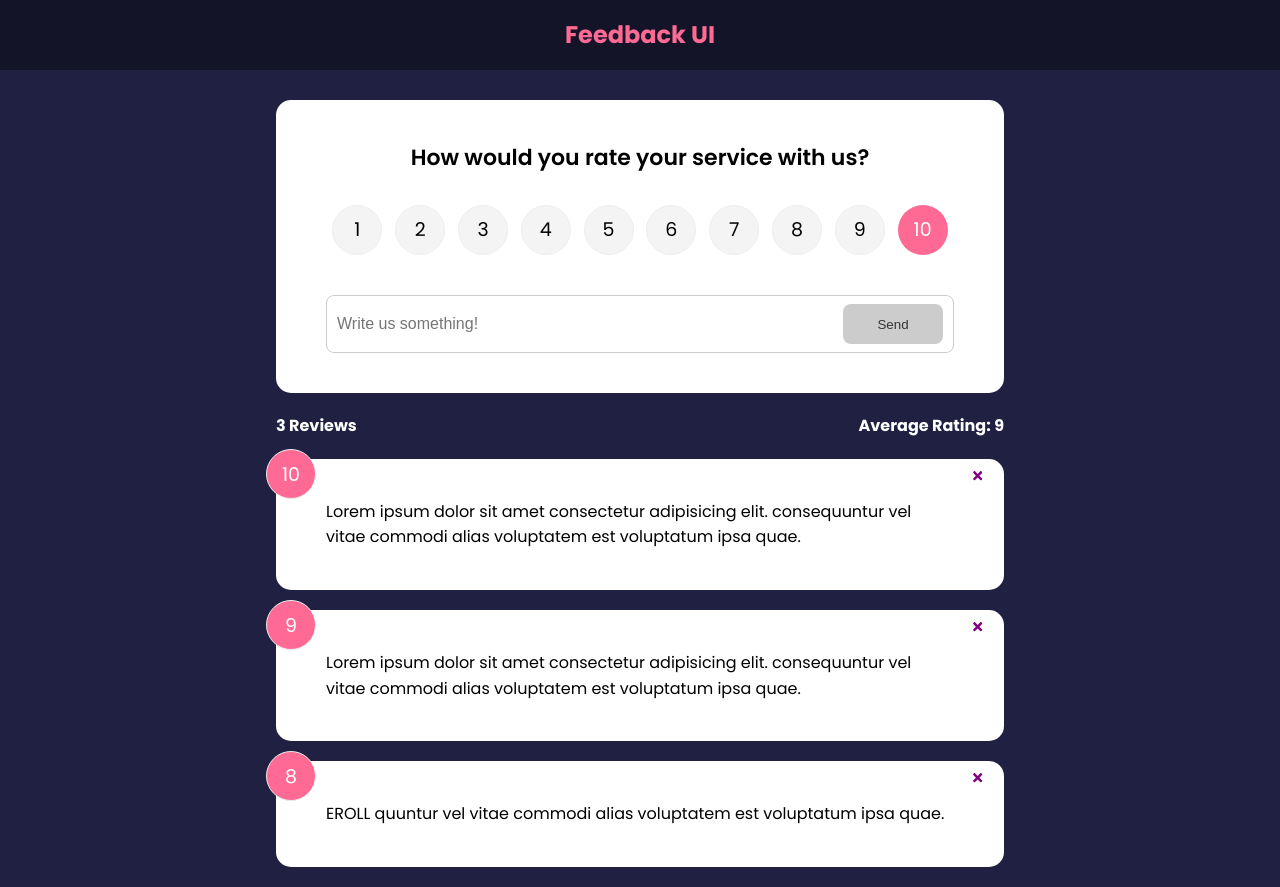
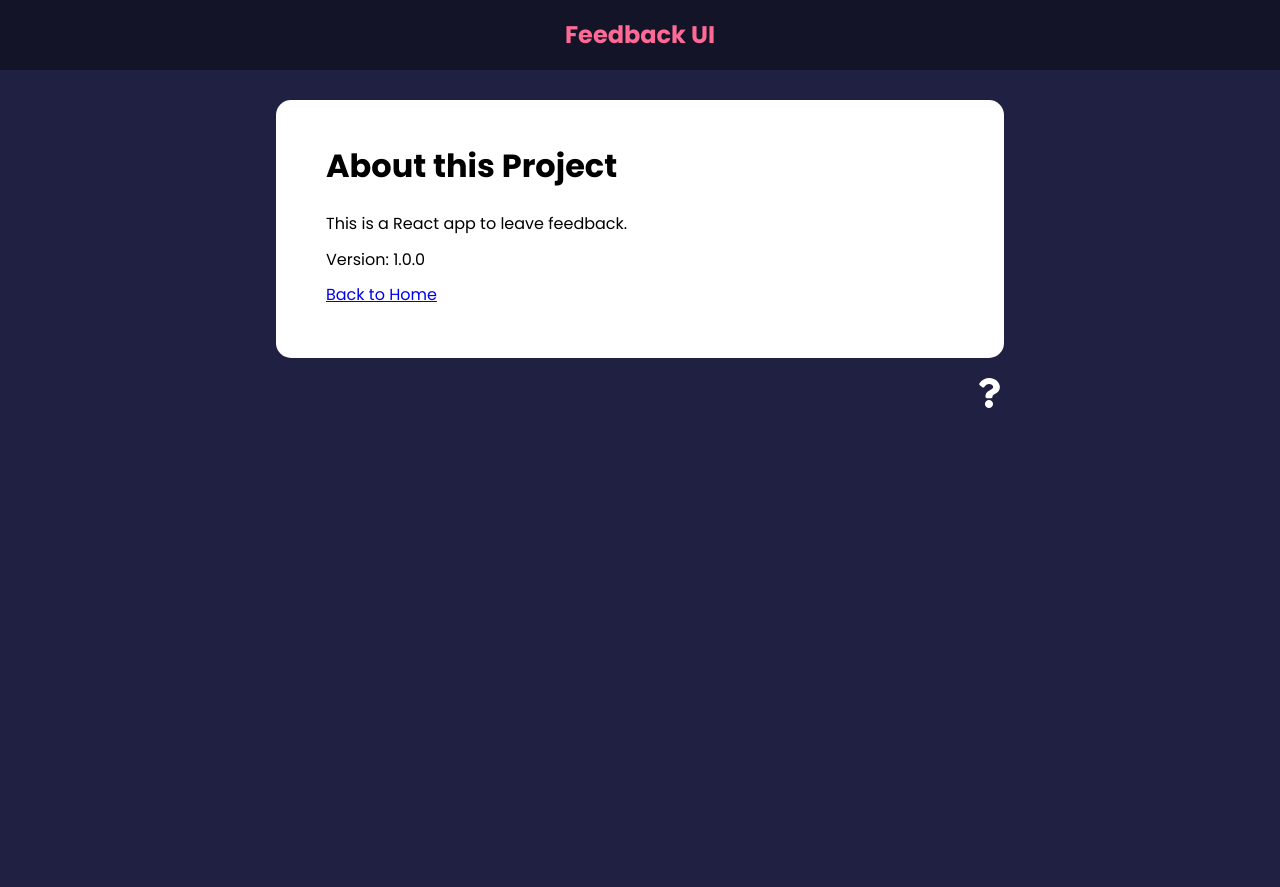
Before and after one commit to Eroll-Uka/React-Feedback-Project, a React (Create React App) app in the folder feedback-app/: page /about in a window 1280 px wide. After the commit the page ends 800 px from the top, so only its background shows below. Built offline with nearby package versions, Linux system fonts and the light colour scheme.

Commit message:
Added About Page + Routes & Links

```diff
--- a/feedback-app/package.json
+++ b/feedback-app/package.json
@@ -11,6 +11,7 @@
     "react-dom": "^17.0.2",
     "react-i": "^0.2.1",
     "react-icons": "^4.3.1",
+    "react-router-dom": "^6.0.1",
     "react-scripts": "5.0.0",
     "uuid": "^8.3.2",
     "web-vitals": "^2.1.4"
--- a/feedback-app/src/App.js
+++ b/feedback-app/src/App.js
@@ -1,7 +1,10 @@
 import {v4 as uuidv4} from "uuid"
 import { useState } from "react"
+import {BrowserRouter as Router, Route, Routes} from "react-router-dom"
+import AboutPage from "./pages/AboutPage"
 import Header from "./components/Header"
 import FeedbackList from "./components/FeedbackList"
+import AboutIconLink from "./components/AboutIconLink"
 import FeedbackData from "./components/data/FeedbackData"
 import FeedbackStats from "./components/FeedbackStats"
 import FeedbackForm from "./components/FeedbackForm"
@@ -22,15 +25,24 @@
 
 
     return  (
-        <>
-        <Header />
-        <div className='container'>
-        <FeedbackForm handleAdd={addFeedback}/>
-        <FeedbackStats feedback={feedback} />
-        <FeedbackList feedback={feedback} handleDelete = {deleteFeedback}
-        />
-        </div>
-        </>
+        <Router>
+           <Header />
+            <div className='container'>
+            <Routes>
+                <Route exact path='/' element={<>
+
+                <FeedbackForm handleAdd={addFeedback}/>
+                <FeedbackStats feedback={feedback} />
+                <FeedbackList feedback={feedback} handleDelete = {deleteFeedback}/>
+
+                </>}>
+                </Route>
+
+                <Route exact path="/about" element={<AboutPage/>}></Route>
+            </Routes>
+            <AboutIconLink />
+            </div>
+            </Router>
     )
 }
 export default App
--- /dev/null
+++ b/feedback-app/src/components/AboutIconLink.jsx
@@ -0,0 +1,12 @@
+import {FaQuestion} from 'react-icons/fa'
+function AboutIconLink() {
+  return (
+    <div className='about-link'>
+      <a href='about-link'>
+        <FaQuestion size={30}/>
+      </a>
+    </div>
+  )
+}
+
+export default AboutIconLink
--- /dev/null
+++ b/feedback-app/src/pages/AboutPage.jsx
@@ -0,0 +1,18 @@
+import Card from "../components/shared/Card"
+
+function AboutPage() {
+  return (
+    <Card>
+      <div className='about'>
+        <h1>About this Project</h1>
+        <p>This is a React app to leave feedback.</p>
+       <p>Version: 1.0.0</p>
+      <p>
+        <a href="/">Back to Home</a>
+      </p>
+      </div>
+    </Card>
+  )
+}
+
+export default AboutPage
```
Also changed, not shown: 1 other file (tests, documents, lock files or other folders).
